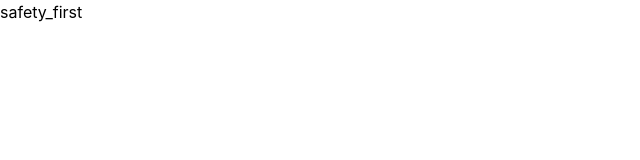
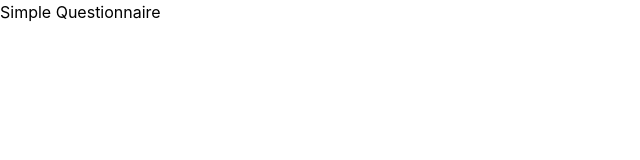
Before and after one commit to RimalRabin/safety_first, a React (Vite) app: page / in a window 1280 px wide. Shown: the top 160 px of the page, without its empty margins (0-640 px from the left). Built offline with nearby package versions, Linux system fonts and the light colour scheme.

Commit message:
feat: create SimpleQuestionnaire page shell and register in App

```diff
--- a/src/App.tsx
+++ b/src/App.tsx
@@ -1,9 +1,7 @@
+import { SimpleQuestionnaire } from "@/pages/SimpleQuestionnaire"
+
 function App() {
-  return (
-    <div>
-      <h1>safety_first</h1>
-    </div>
-  )
+  return <SimpleQuestionnaire />
 }
 
 export default App
--- /dev/null
+++ b/src/pages/SimpleQuestionnaire.tsx
@@ -0,0 +1,7 @@
+export const SimpleQuestionnaire = (): JSX.Element => {
+  return (
+    <div>
+      Simple Questionnaire
+    </div>
+  )
+}
```
